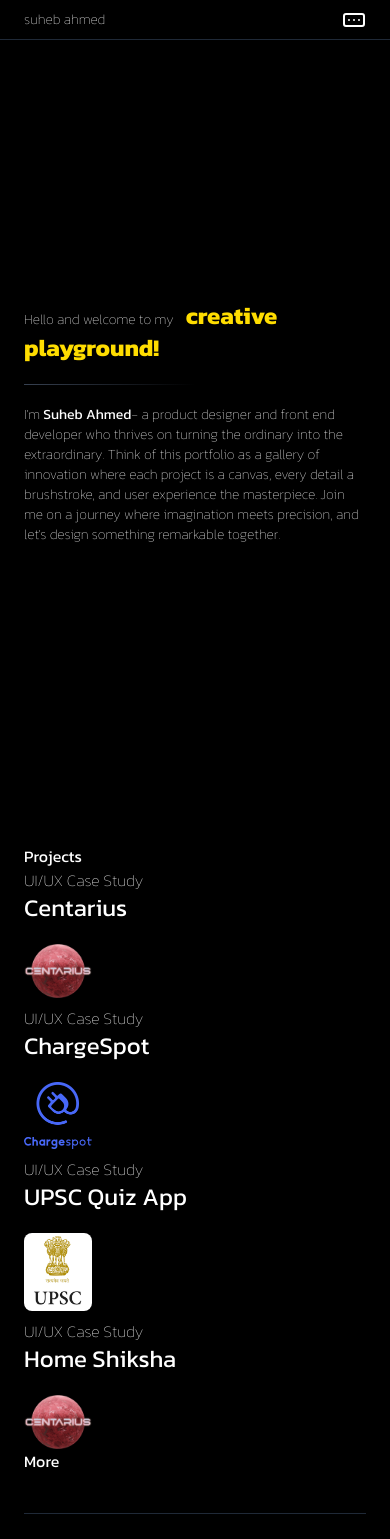
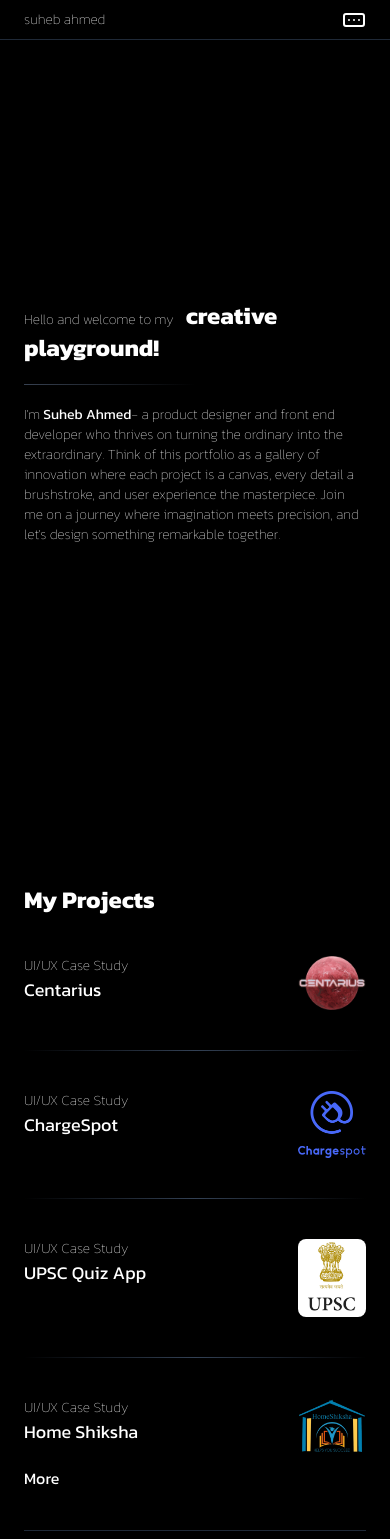
Before and after one commit to suhebism/portfolio, a Next.js app: page / in a window 390 px wide. Shown: the top 1539 px of the page. Built offline with nearby package versions, Linux system fonts and the light colour scheme.

Commit message:
update some of home page

```diff
--- a/app/page.js
+++ b/app/page.js
@@ -3,6 +3,8 @@
 import ProjectCard from "@/components/ProjectCard";
 import centarius from '../public/centarius-logo.png'
 import chargeSpot from '../public/chargespot.png'
+import homeShikshaImg from '../public/homeshiksha.png' // Add correct image path
+
 import upsc from '../public/UPSC.png'
 import {motion} from 'framer-motion'
 import Link from "next/link";
@@ -17,7 +19,7 @@
       className=" flex flex-col gap-5">
         <p className="text-sm font-thin">
           Hello and welcome to my
-          <span className="text-2xl md:text-6xl font-bold ml-3 text-[#FFDD00]">creative playground!</span>
+          <span className="text-2xl md:text-6xl font-bold ml-3 text-white">creative playground!</span>
         </p>
         <div className="h-[1px] w-full bg-gradient-to-r from-gray-700 via-black to-black"></div>
         <p className="text-sm font-thin ">
@@ -31,19 +33,22 @@
       </motion.div>
     </main>
     <div className="px-6 md:px-16 lg:px-32 2xl:px-80">
-    <p>Projects</p>
-    <div className="flex flex-col gap-2">
+    <p className="text-2xl md:text-5xl my-10 font-bold"> My Projects</p>
+    <div className="flex flex-col gap-10">
       <Link href="projects/exiles">
         <ProjectCard title="Centarius" category="UI/UX Case Study" img={centarius} year="2021"/>
       </Link>
+      <div className="w-full h-[1px] md:hidden block bg-gradient-to-r from-black via-slate-700 to-black"/>
       <Link href="exiles">
         <ProjectCard title="ChargeSpot" category="UI/UX Case Study" img={chargeSpot} year="2022"/>
       </Link>
+      <div className="w-full h-[1px] md:hidden block bg-gradient-to-r from-black via-slate-700 to-black"/>
       <Link href="exiles">
         <ProjectCard title="UPSC Quiz App" category="UI/UX Case Study" img={upsc} year="2024"/>
       </Link>
+      <div className="w-full h-[1px] md:hidden block bg-gradient-to-r from-black via-slate-700 to-black"/>
       <Link href="exiles">
-        <ProjectCard title="Home Shiksha" category="UI/UX Case Study" img={centarius} year="2023"/>
+        <ProjectCard title="Home Shiksha" category="UI/UX Case Study" img={homeShikshaImg} year="2023"/>
       </Link>
     </div>
     <Link href='/projects'>More</Link>
--- a/app/projects/exiles/page.jsx
+++ b/app/projects/exiles/page.jsx
@@ -23,7 +23,7 @@
             Building the next generation of social gameplay
           </p>
         </div>
-        <Image className="w-full md:w-1/3" src={MainImg} alt="suheb" />
+        <Image className="w-full md:w-1/3 my-14 md:my-0" src={MainImg} alt="suheb" />
       </div>
       {/* section one  */}
       <div className="flex flex-col">
--- a/components/ProjectCard.jsx
+++ b/components/ProjectCard.jsx
@@ -8,13 +8,13 @@
       initial={{ opacity: 0 }}
       whileInView={{ opacity: 1 }}
       viewport={{ once: true }} // Optional: triggers animation only once
-      className="flex-col flex md:flex-row items-start md:items-center justify-between group transition transform hover:-translate-y-1 cursor-pointer gap-5"
+      className=" flex md:flex-row items-start md:items-center justify-between group transition transform hover:-translate-y-1 cursor-pointer gap-5"
     >
       <div className="w-full md:w-1/3">
-        <p className="font-thin text-base">{category}</p>
-        <p className="text-2xl md:text-5xl">{title}</p>
+        <p className="font-thin text-sm">{category}</p>
+        <p className="text-lg md:text-3xl">{title}</p>
       </div>
-      <div className="w-1/4 h-[1px] hidden md:block bg-slate-700 text-right">
+      <div className="w-1/4 h-[1px] hidden md:block bg-gradient-to-r from-black to-slate-700 text-right">
         <p className="text-lg">{year}</p> {/* Changed to a paragraph for semantic HTML */}
       </div>
       <Image
```
